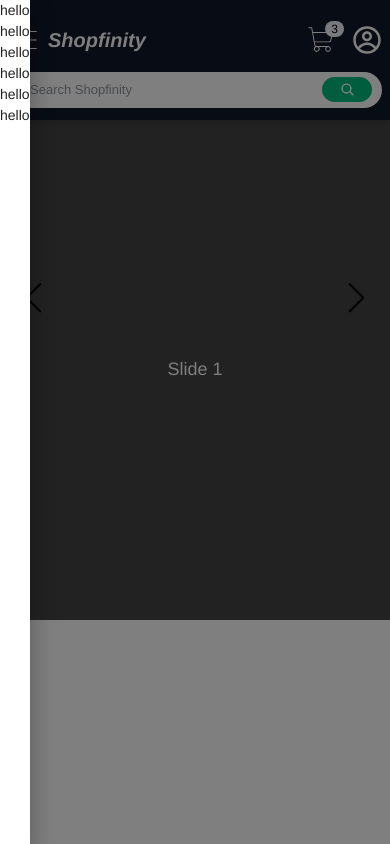
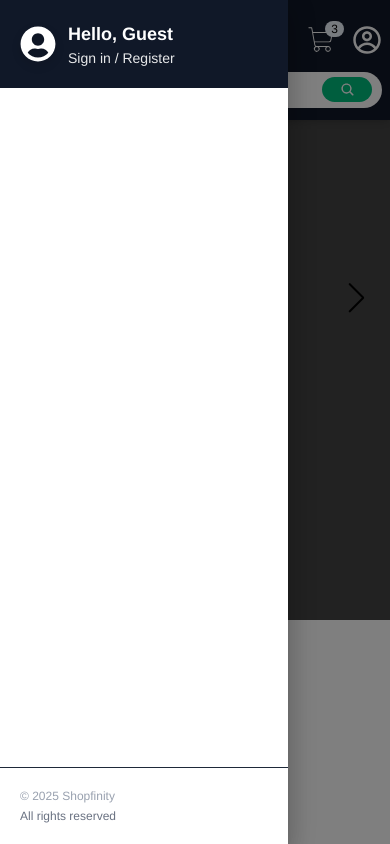
Before and after one commit to abapurbo/e-commerce-web, a React (Vite) app: page / in a window 390 px wide. Both pictures are taken after a click on the button 28 px from the left and 40 px from the top of the page. Built offline with nearby package versions, Linux system fonts and the light colour scheme.

Commit message:
added authentication info setup

```diff
--- a/package.json
+++ b/package.json
@@ -14,6 +14,7 @@
     "@emotion/styled": "^11.14.1",
     "@mui/material": "^7.3.2",
     "@tailwindcss/vite": "^4.1.13",
+    "firebase": "^12.2.1",
     "localforage": "^1.10.0",
     "match-sorter": "^8.1.0",
     "react": "^19.1.1",
--- /dev/null
+++ b/src/config/firebase.config.js
@@ -0,0 +1,22 @@
+// Import the functions you need from the SDKs you need
+import { initializeApp } from "firebase/app";
+import { getAnalytics } from "firebase/analytics";
+// TODO: Add SDKs for Firebase products that you want to use
+// https://firebase.google.com/docs/web/setup#available-libraries
+
+// Your web app's Firebase configuration
+// For Firebase JS SDK v7.20.0 and later, measurementId is optional
+const firebaseConfig = {
+  apiKey:import.meta.env.VITE_apiKey,
+  authDomain:import.meta.env.VITE_authDomain,
+  projectId:import.meta.env.VITE_projectId,
+  storageBucket:import.meta.VITE_storageBucket,
+  messagingSenderId:import.meta.VITE_messagingSenderId,
+  appId:import.meta.VITE_appId,
+  measurementId:import.meta.VITE_measurementId
+};
+
+// Initialize Firebase
+const app = initializeApp(firebaseConfig);
+const auth= getAnalytics(app);
+export default auth
--- a/src/layouts/shared/Navbar.jsx
+++ b/src/layouts/shared/Navbar.jsx
@@ -7,6 +7,8 @@ import { CgProfile } from "react-icons/cg";
 import "../shared/sharedStyles/style.css"
 import { Drawer, IconButton, useMediaQuery } from "@mui/material";
 import { CiMenuBurger } from "react-icons/ci";
+import { FaRegHeart, FaShoppingCart, FaUserCircle } from "react-icons/fa";
+import { MdCategory, MdSettings } from "react-icons/md";
 
 
 
@@ -74,13 +76,17 @@ export default function Navbar() {
       "Computers & Accessories",
       "Fashion & Lifestyle",
       "Home & Living",
-      "Beauty",
+      "Beauty & Personal Care",
       "Sports & Outdoors",
-      "Kids",
+      "Kids & Toys",
       "Books & Education",
+      "Groceries & Essentials",
+      "Appliances",
+      "Health & Wellness",
     ],
     []
   );
+
   // headless ui menu item
   const options = useMemo(() => categories.map((c) => ({ value: c, label: c })), [categories]);
 
@@ -128,25 +134,56 @@ export default function Navbar() {
 
           {/* Brand Logo */}
           <div className="flex flex-row items-center md:gap-2 cursor-pointer md:mx-auto">
-            {/* mobile menu */}
+            {/* Mobile Menu Button */}
             <div className="md:hidden">
               <IconButton onClick={toggleDrawer(true)}>
-                <CiMenuBurger className="text-white  text-2xl font-black cursor-pointer hover:text-emerald-400 transition" />
+                <CiMenuBurger className="text-white text-2xl cursor-pointer hover:text-emerald-400 transition" />
               </IconButton>
-              {/*  */}
-              <Drawer open={open} onClose={toggleDrawer(false)}>
-                {/* menu content */}
-                <ul>
-                  <li>hello</li>
-                  <li>hello</li>
-                  <li>hello</li>
-                  <li>hello</li>
-                  <li>hello</li>
-                  <li>hello</li>
-                </ul>
+
+              {/* Drawer */}
+              {/* Drawer */}
+              <Drawer anchor="left" open={open} onClose={toggleDrawer(false)}>
+                <div className="w-72 h-full bg-white text-white flex flex-col">
+                  {/* Brand + User Section */}
+                  <div className="p-5 flex bg-gray-900 items-center gap-3">
+                    <FaUserCircle className="text-4xl drop-shadow-lg" />
+                    <div>
+                      <h1 className="text-lg font-bold">Hello, Guest</h1>
+                      <p className="text-sm opacity-90">Sign in / Register</p>
+                    </div>
+                  </div>
+
+                  {/* Menu Links */}
+                  <nav className="flex flex-col mt-6 px-3 gap-1">
+                    <button className="flex items-center gap-3 p-3 rounded-md hover:bg-gray-800 transition border-l-4 border-transparent hover:border-emerald-500">
+                      <MdCategory className="text-xl" />
+
+                    </button>
+                    <button className="flex items-center gap-3 p-3 rounded-md hover:bg-gray-800 transition border-l-4 border-transparent hover:border-emerald-500">
+                      <FaRegHeart className="text-xl" />
+
+                    </button>
+                    <button className="flex items-center gap-3 p-3 rounded-md hover:bg-gray-800 transition border-l-4 border-transparent hover:border-emerald-500">
+                      <FaShoppingCart className="text-xl" />
+
+                    </button>
+                    <button className="flex items-center gap-3 p-3 rounded-md hover:bg-gray-800 transition border-l-4 border-transparent hover:border-emerald-500">
+                      <MdSettings className="text-xl" />
+
+                    </button>
+                  </nav>
+
+                  {/* Footer */}
+                  <div className="mt-auto p-5 border-t border-gray-800">
+                    <p className="text-xs text-gray-400">© 2025 Shopfinity</p>
+                    <p className="text-xs text-gray-500 mt-1">All rights reserved</p>
+                  </div>
+                </div>
               </Drawer>
+
             </div>
 
+            {/* Brand Logo */}
             <img
               className="h-10 w-auto hidden md:block object-cover"
               src="https://i.ibb.co.com/YF4HprZS/Screenshot-2025-09-10-112627-removebg-preview.png"
@@ -156,7 +193,6 @@ export default function Navbar() {
               <i>Shopfinity</i>
             </span>
           </div>
-
 
           {/* Mobile Icons (Cart & Profile) */}
           <div className="md:hidden  flex  items-center gap-4">
```
Also changed, not shown: 2 other files (tests, documents, lock files or other folders).
